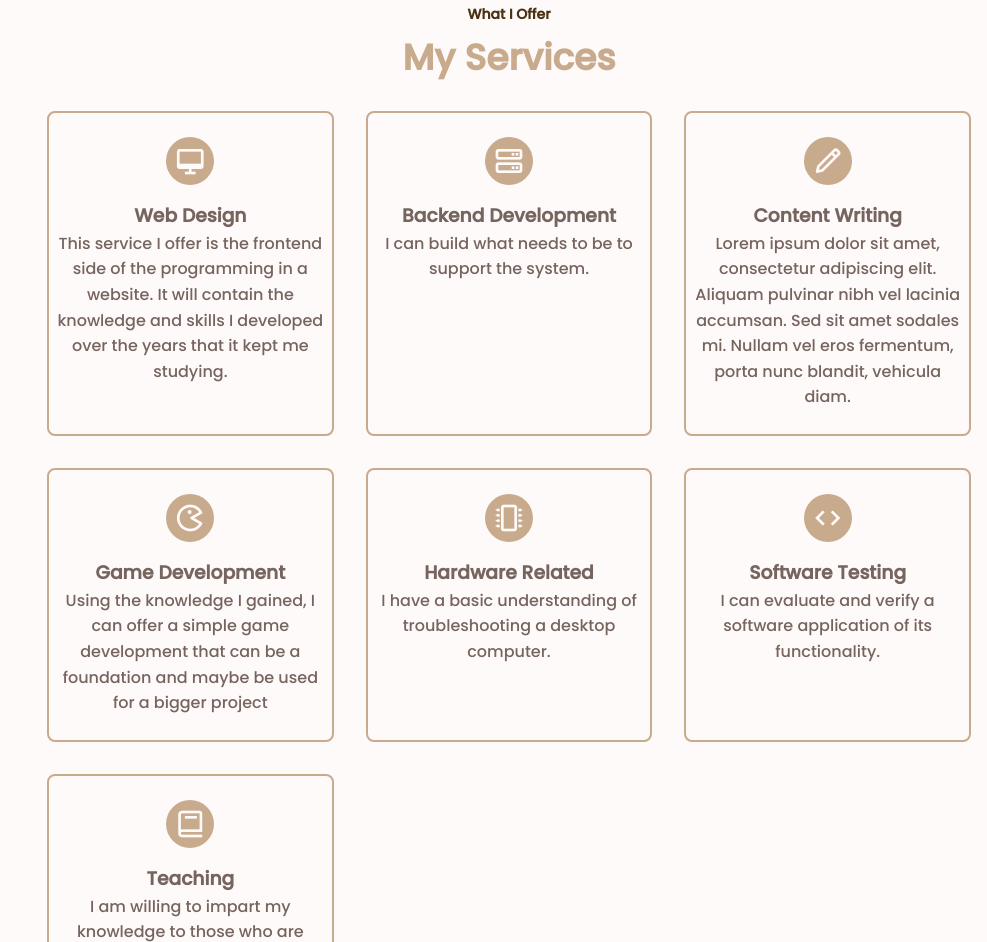
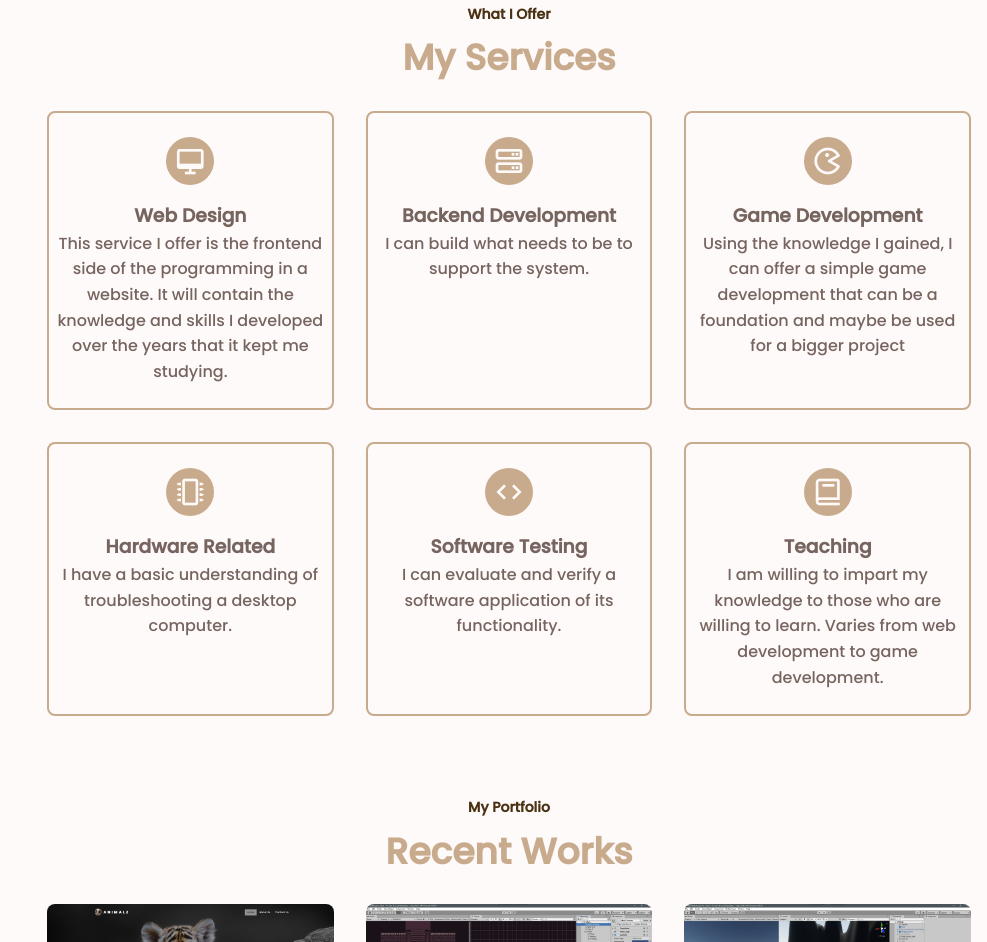
Before and after one commit to SinangAugust/SinangAugust.github.io, a plain HTML site: page index.html in a window 1280 px wide. Shown: the part 2629-3571 px from the top of the page, without its empty margins (293-1280 px from the left). Drawn offline with nearby package versions, Linux system fonts and the light colour scheme; some packages are replaced by stand-ins of ours; a script that the page names is missing.

Commit message:
Remove Content Writing

```diff
--- a/index.html
+++ b/index.html
@@ -286,12 +286,6 @@
                 </div>
 
                 <div class="services__content">
-                    <i class='bx bx-pencil services__icon' ></i>
-                    <h3 class="services__title">Content Writing</h3>
-                    <p class="services__description">Lorem ipsum dolor sit amet, consectetur adipiscing elit. Aliquam pulvinar nibh vel lacinia accumsan. Sed sit amet sodales mi. Nullam vel eros fermentum, porta nunc blandit, vehicula diam.</p>
-                </div>
-
-                <div class="services__content">
                     <i class='bx bx-game services__icon' ></i>
                     <h3 class="services__title">Game Development</h3>
                     <p class="services__description">Using the knowledge I gained, I can offer a simple game development that can be a foundation and maybe be used for a bigger project</p>
```
